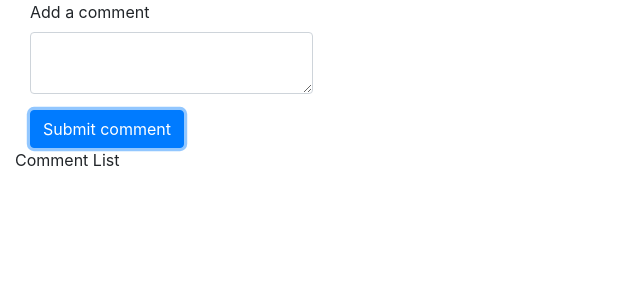
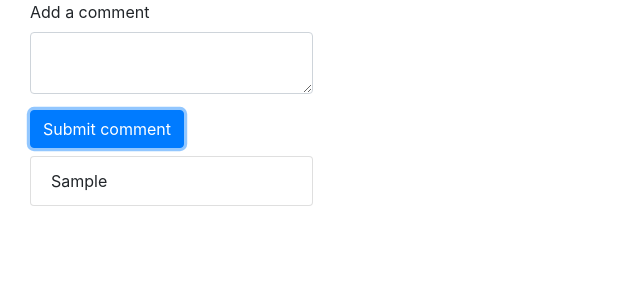
Before and after one commit to kboul/react-testing, a React (Create React App) app: page / in a window 1280 px wide. Both pictures are taken after typing "Sample" into the empty fields and a click on the button "Submit comment". Shown: the top 300 px of the page, without its empty margins (0-640 px from the left). Built offline with nearby package versions, Linux system fonts and the light colour scheme.

Commit message:
Populate CommentList with inserted comments once submit is hitted

```diff
--- a/src/components/CommentList.js
+++ b/src/components/CommentList.js
@@ -1,9 +1,34 @@
-import React from 'react'
+import React, { Component } from 'react'
+import { connect } from 'react-redux'
 
-const CommentList = () => {
-    return (
-        <div>Comment List</div>
-    )
+class CommentList extends Component {
+    state = {}
+
+    renderComments = () => {
+        return this.props.comments.map((comment, key) => {
+            return (
+                <li
+                    className="list-group-item"
+                    key={key}>
+                    {comment}
+                </li>
+            )
+        })
+    }
+
+    render() {
+        return (
+            <div className="mt-2 col-md-3">
+                <ul className="list-group">
+                    {this.renderComments()}
+                </ul>
+            </div>
+        )
+    }
 }
 
-export default CommentList
+const mapStateToProps = state => ({
+    comments: state.comments
+})
+
+export default connect(mapStateToProps)(CommentList)
```
